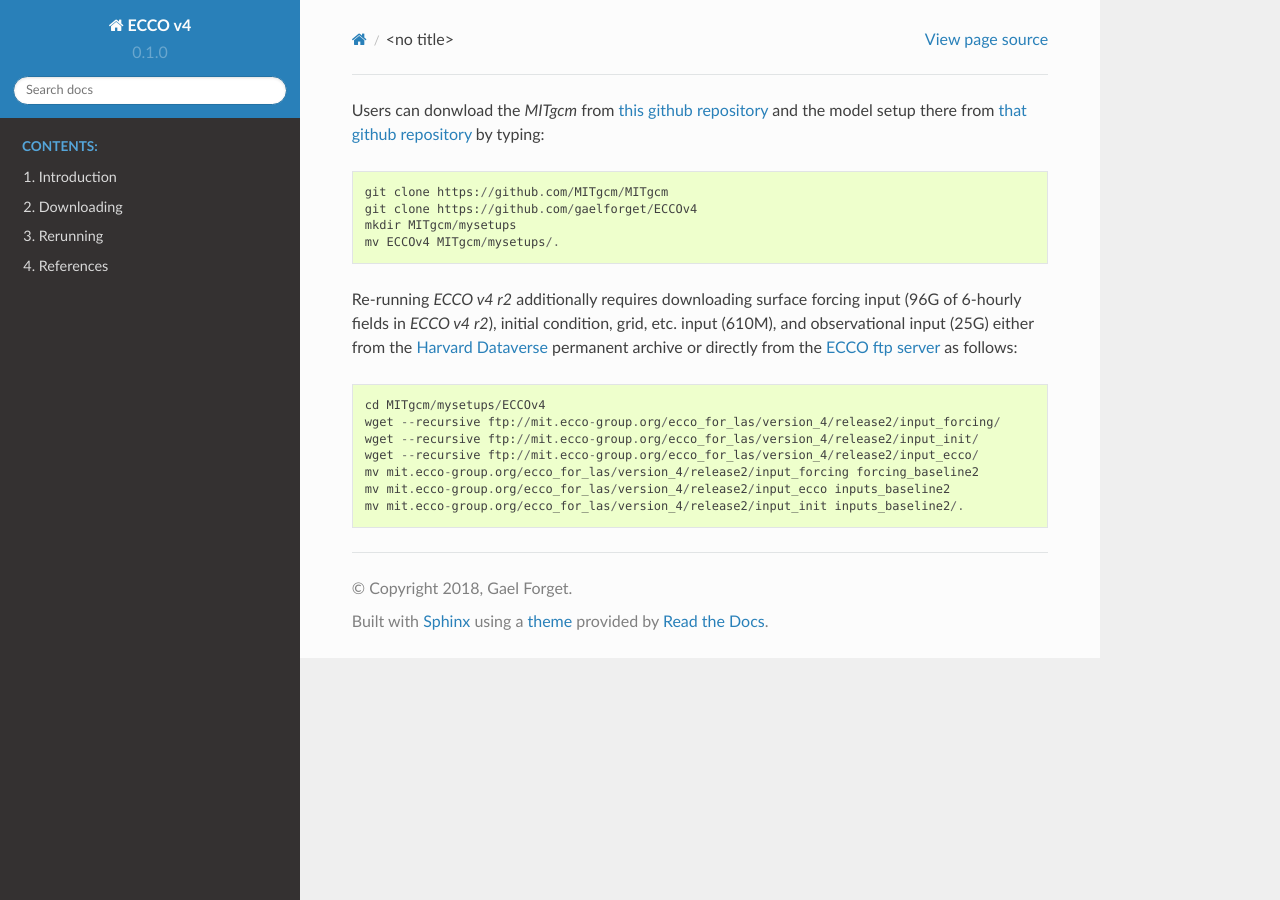
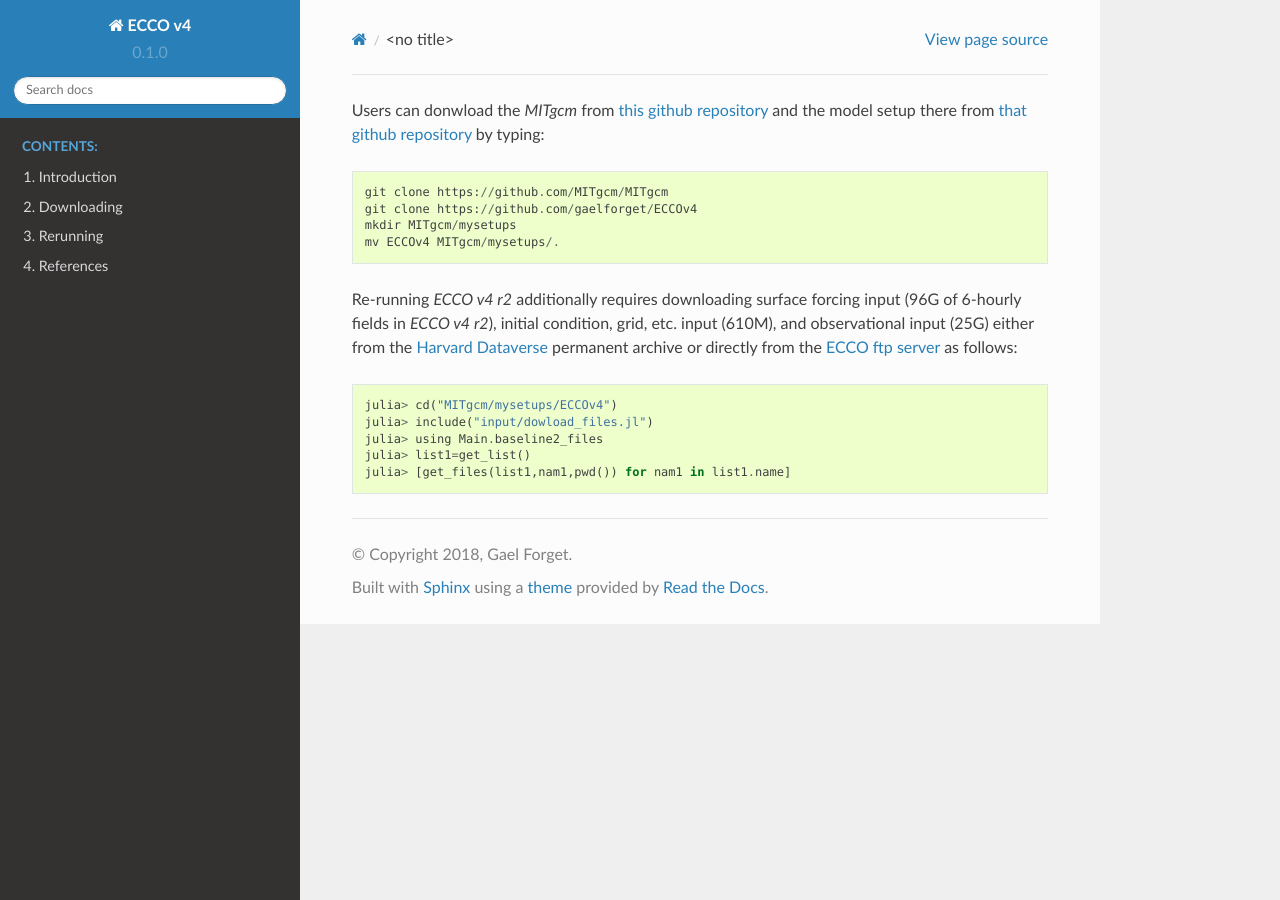
Before and after one commit to gaelforget/ECCOv4, a Sphinx documentation site: the page built from docs/eccov4r2_setup.rst, in a window 1280 px wide. Built offline with Sphinx 7.4.7 and the Read the Docs theme 2.0.0, drawn with Linux system fonts in a browser that asks for light colours.

Commit message:
get input files from Dataverse instead of old ftp

```diff
--- a/docs/eccov4r2_setup.rst
+++ b/docs/eccov4r2_setup.rst
@@ -12,10 +12,8 @@ Re-running `ECCO v4 r2` additionally requires downloading surface forcing input
 
 ::
 
-    cd MITgcm/mysetups/ECCOv4
-    wget --recursive ftp://mit.ecco-group.org/ecco_for_las/version_4/release2/input_forcing/
-    wget --recursive ftp://mit.ecco-group.org/ecco_for_las/version_4/release2/input_init/
-    wget --recursive ftp://mit.ecco-group.org/ecco_for_las/version_4/release2/input_ecco/
-    mv mit.ecco-group.org/ecco_for_las/version_4/release2/input_forcing forcing_baseline2
-    mv mit.ecco-group.org/ecco_for_las/version_4/release2/input_ecco inputs_baseline2
-    mv mit.ecco-group.org/ecco_for_las/version_4/release2/input_init inputs_baseline2/.
+    julia> cd("MITgcm/mysetups/ECCOv4")
+    julia> include("input/dowload_files.jl")
+    julia> using Main.baseline2_files
+    julia> list1=get_list()
+    julia> [get_files(list1,nam1,pwd()) for nam1 in list1.name]
--- a/docs/runs.rst
+++ b/docs/runs.rst
@@ -40,7 +40,7 @@
     cd run
     ln -s ../build/mitgcmuv .
     ln -s ../input/* .
-    ln -s ../inputs_baseline2/input*/* .
+    ln -s ../inputs_baseline2/* .
     ln -s ../forcing_baseline2 .
 
     #3) run model
```
Also changed, not shown: 1 other file.
